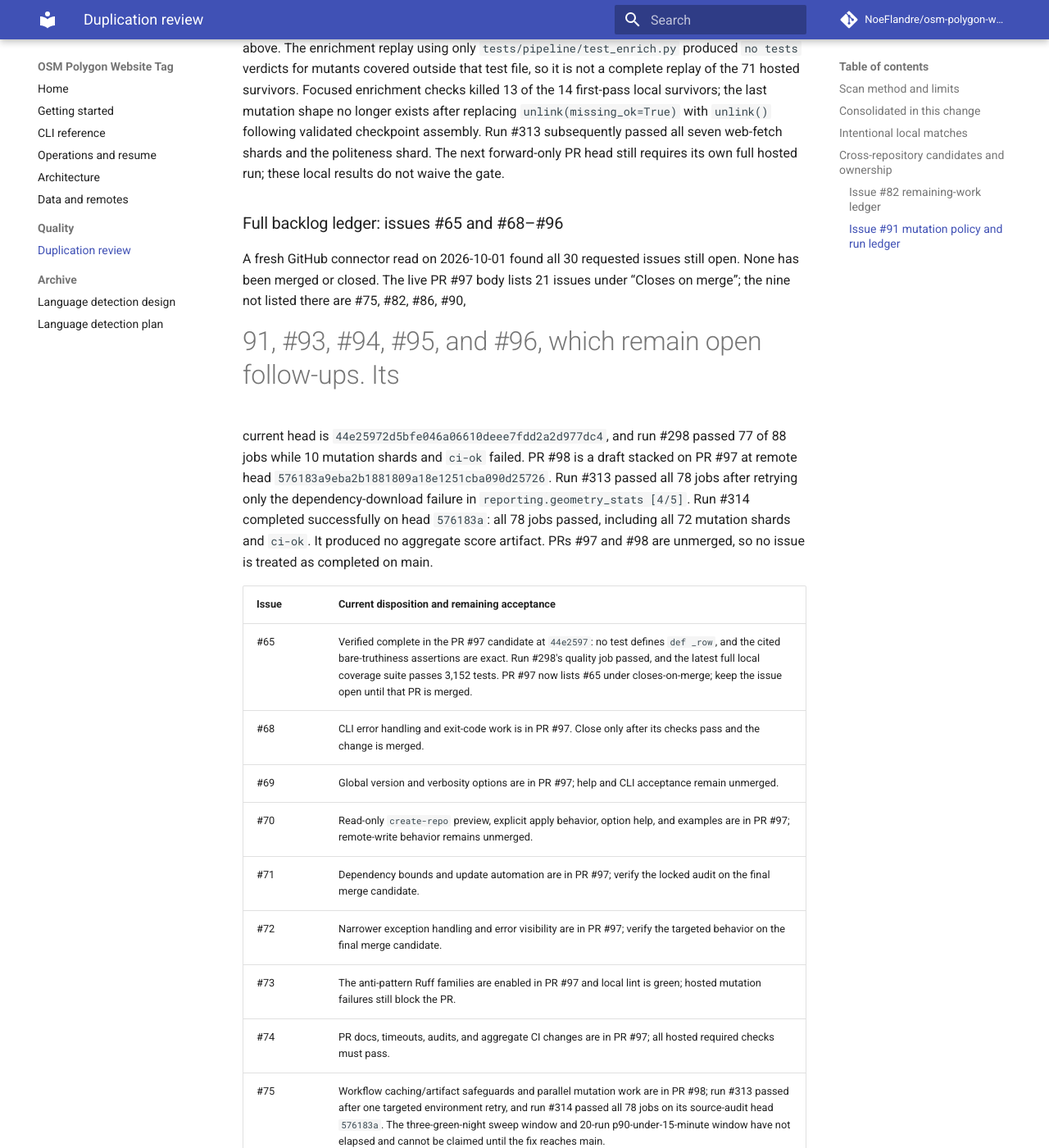
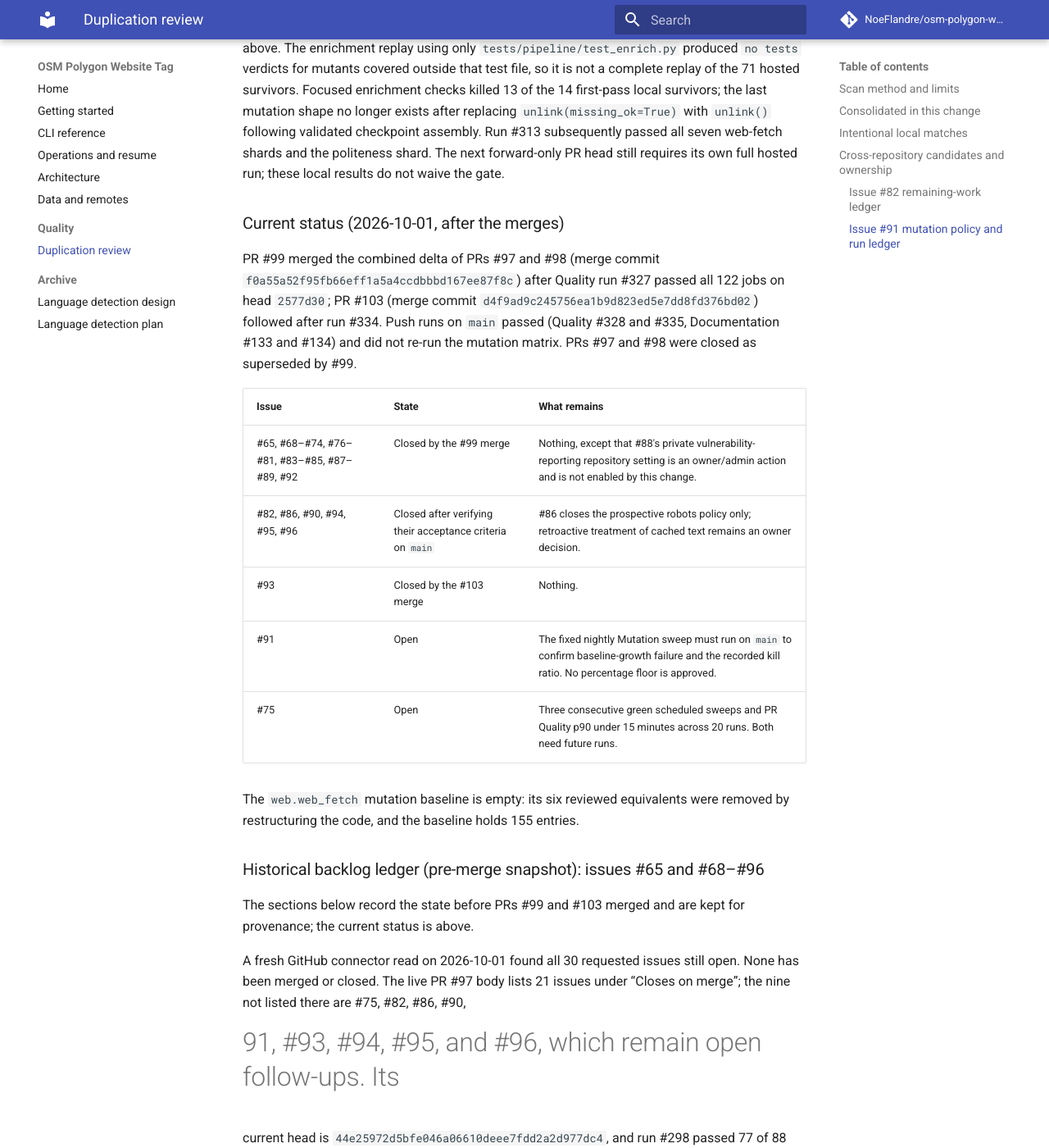
Before and after one commit to NoeFlandre/osm-polygon-website-tag, an MkDocs documentation site: the page built from docs/quality/duplication-review.md, in a window 1280 px wide and 1400 px high, scrolled down 10583 px. Shown: the whole window at 82% size. Built offline with MkDocs 1.6.1 and Material for MkDocs 9.7.7, drawn with Linux system fonts in a browser that asks for light colours; comment, search, counter and statistics services are not loaded; some of the changed text lies outside the part shown.

Commit message:
docs: bring the quality ledger up to the merged state
Add a current-status table after PRs #99 and #103, mark the earlier backlog
ledger as a pre-merge snapshot, and note that the merged branches are kept
until deletion is approved.

Co-Authored-By: Claude Sonnet 5.5 <noreply@anthropic.com>
Claude-Session: https://claude.ai/code/session_01Q5WhHiaSsCMor6hNthPBCg

```diff
--- a/docs/quality/duplication-review.md
+++ b/docs/quality/duplication-review.md
@@ -375,7 +375,31 @@ assembly. Run #313 subsequently passed all seven web-fetch shards and the
 politeness shard. The next forward-only PR head still requires its own full
 hosted run; these local results do not waive the gate.
 
-### Full backlog ledger: issues #65 and #68–#96
+### Current status (2026-10-01, after the merges)
+
+PR #99 merged the combined delta of PRs #97 and #98 (merge commit
+`f0a55a52f95fb66eff1a5a4ccdbbbd167ee87f8c`) after Quality run #327 passed all
+122 jobs on head `2577d30`; PR #103 (merge commit
+`d4f9ad9c245756ea1b9d823ed5e7dd8fd376bd02`) followed after run #334. Push runs
+on `main` passed (Quality #328 and #335, Documentation #133 and #134) and did not
+re-run the mutation matrix. PRs #97 and #98 were closed as superseded by #99.
+
+| Issue | State | What remains |
+| --- | --- | --- |
+| #65, #68–#74, #76–#81, #83–#85, #87–#89, #92 | Closed by the #99 merge | Nothing, except that #88's private vulnerability-reporting repository setting is an owner/admin action and is not enabled by this change. |
+| #82, #86, #90, #94, #95, #96 | Closed after verifying their acceptance criteria on `main` | #86 closes the prospective robots policy only; retroactive treatment of cached text remains an owner decision. |
+| #93 | Closed by the #103 merge | Nothing. |
+| #91 | Open | The fixed nightly Mutation sweep must run on `main` to confirm baseline-growth failure and the recorded kill ratio. No percentage floor is approved. |
+| #75 | Open | Three consecutive green scheduled sweeps and PR Quality p90 under 15 minutes across 20 runs. Both need future runs. |
+
+The `web.web_fetch` mutation baseline is empty: its six reviewed equivalents were
+removed by restructuring the code, and the baseline holds 155 entries.
+
+### Historical backlog ledger (pre-merge snapshot): issues #65 and #68–#96
+
+The sections below record the state before PRs #99 and #103 merged and are kept
+for provenance; the current status is above.
+
 
 A fresh GitHub connector read on 2026-10-01 found all 30 requested issues still
 open. None has been merged or closed. The live PR #97 body lists 21 issues
@@ -442,6 +466,12 @@ after the nightly and PR observation windows establish a stable denominator;
 that decision is not a prerequisite for the current code work.
 ## Branch hygiene snapshot (2026-10-01)
 
+Update after the merges: PRs #97 and #98 are closed and #99 and #103 are merged.
+Their branches (`claude/repo-access-issues-review-5kjzx6`,
+`codex/remaining-followups`, `codex/web-fetch-baseline-and-ratio`) and the two
+older merged-PR branches below are kept until the owner approves deleting them.
+The text below is the earlier snapshot.
+
 The live GitHub branch listing contains the active branches
 `claude/repo-access-issues-review-5kjzx6` (PR #97 head and PR #98 base) and
 `codex/remaining-followups` (PR #98 head), plus `main`. Keep all three: both
```
